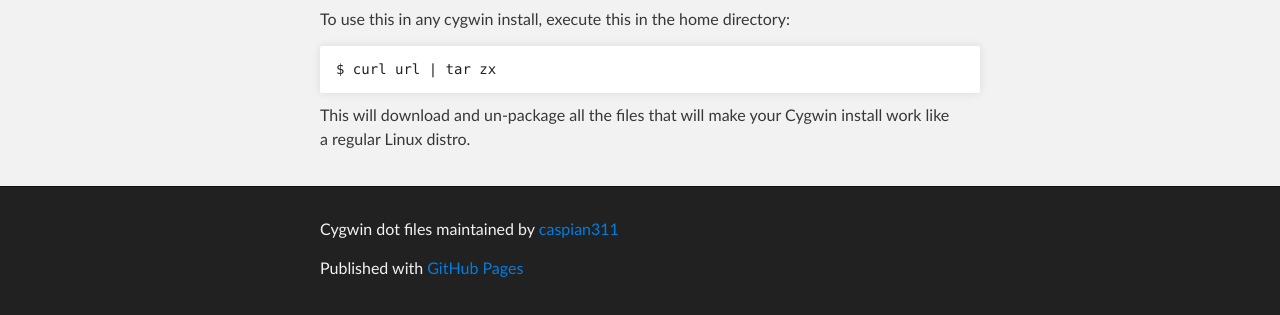
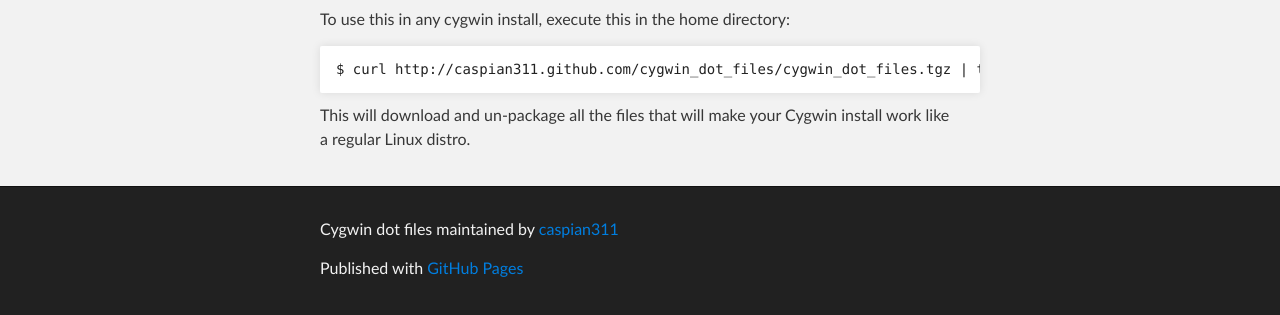
Before and after one commit to caspian311/cygwin_dot_files, a plain HTML site: page index.html in a window 1280 px wide. Shown: the part 335-650 px from the top of the page. Drawn offline with Linux system fonts and the light colour scheme.

Commit message:
updated pages with correct url

```diff
--- a/index.html
+++ b/index.html
@@ -35,7 +35,7 @@
 
 <p>To use this in any cygwin install, execute this in the home directory:</p>
 
-<pre><code>$ curl url | tar zx
+<pre><code>$ curl http://caspian311.github.com/cygwin_dot_files/cygwin_dot_files.tgz | tar zx
 </code></pre>
 
 <p>This will download and un-package all the files that will make your Cygwin install work like a regular Linux distro.</p>
```
Also changed, not shown: 1 other file.
